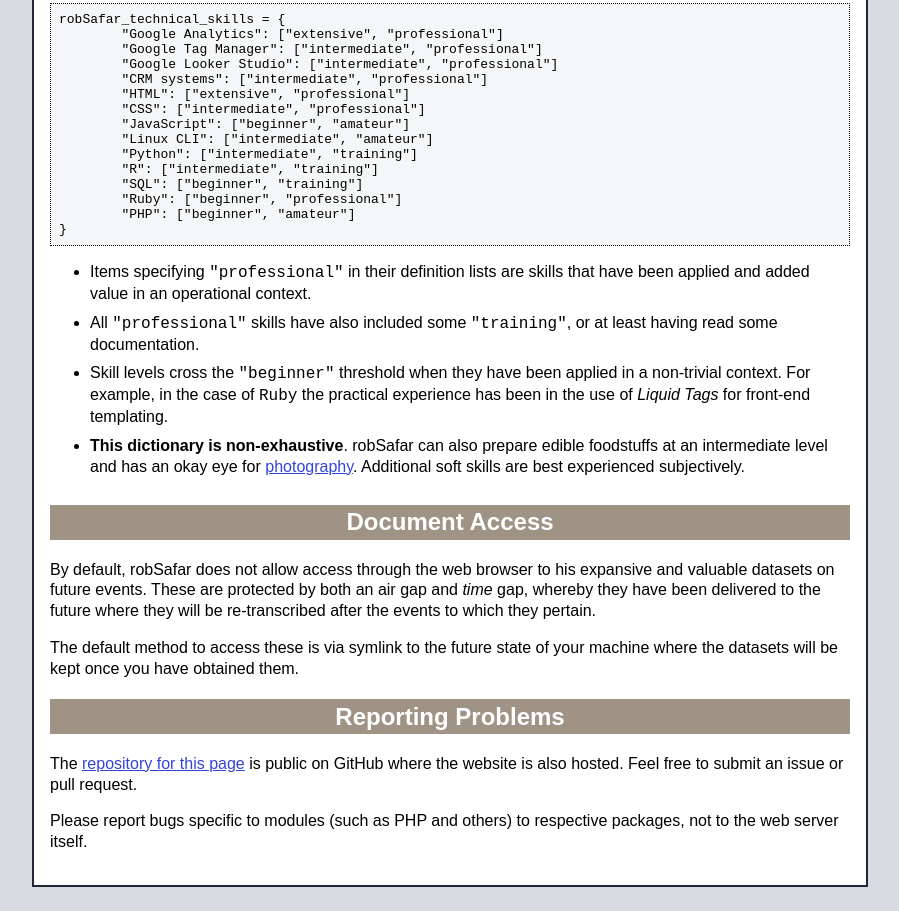
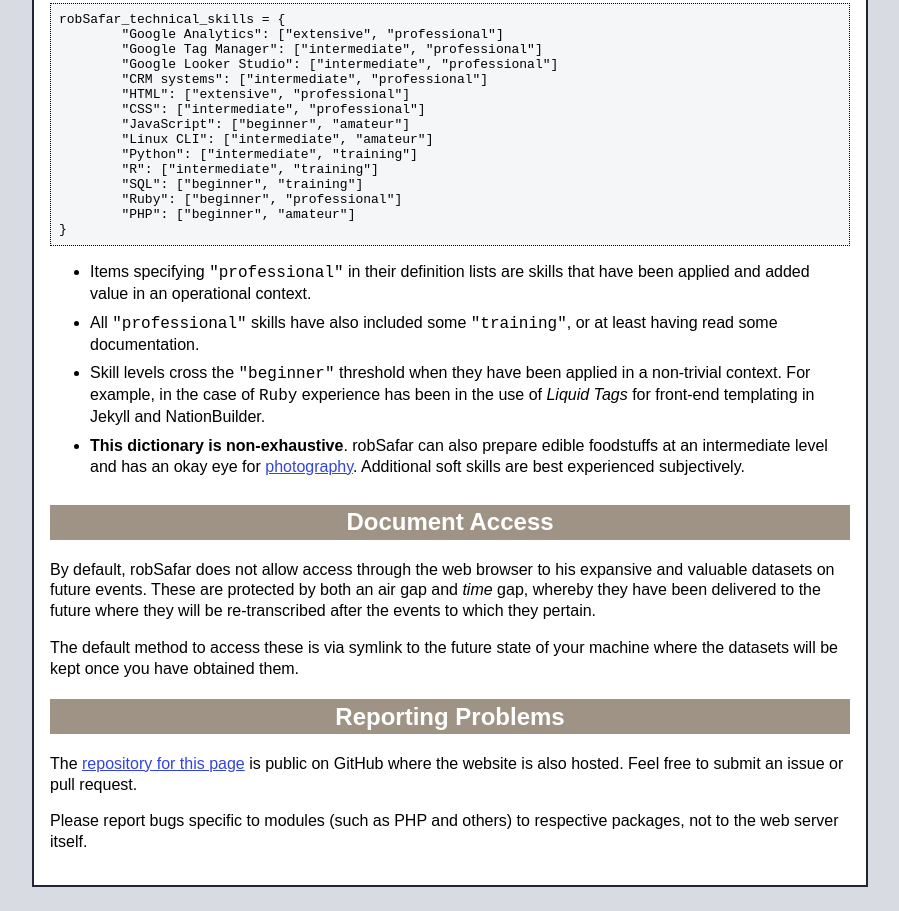
Before and after one commit to robSafar/robSafarDotCom, a plain HTML site: page index.html in a window 1280 px wide. Shown: the part 660-1571 px from the top of the page, without its empty margins (190-1089 px from the left). Drawn offline with Linux system fonts and the light colour scheme.

Commit message:
As many copy edits as are needed.

```diff
--- a/index.html
+++ b/index.html
@@ -37,7 +37,7 @@
 		<ul>
 			<li>Items specifying <code>"professional"</code> in their definition lists are skills that have been applied and added value in an operational context. </li>
 			<li>All <code>"professional"</code> skills have also included some <code>"training"</code>, or at least having read some documentation. </li>
-			<li>Skill levels cross the <code>"beginner"</code> threshold when they have been applied in a non-trivial context. For example, in the case of <code>Ruby</code> the practical experience has been in the use of <em>Liquid Tags</em> for front-end templating. </li>
+			<li>Skill levels cross the <code>"beginner"</code> threshold when they have been applied in a non-trivial context. For example, in the case of <code>Ruby</code> experience has been in the use of <em>Liquid Tags</em> for front-end templating in Jekyll and NationBuilder. </li>
 			<li><strong>This dictionary is non-exhaustive</strong>. robSafar can also prepare edible foodstuffs at an intermediate level and has an okay eye for <a href="https://www.instagram.com/robsafar">photography</a>. Additional soft skills are best experienced subjectively. </li>
 		</ul>
 		<h2 class="header_grey">Document Access</h2>
```
